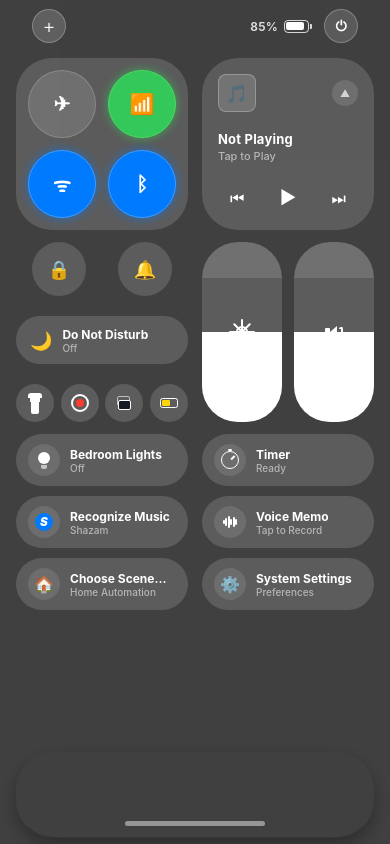
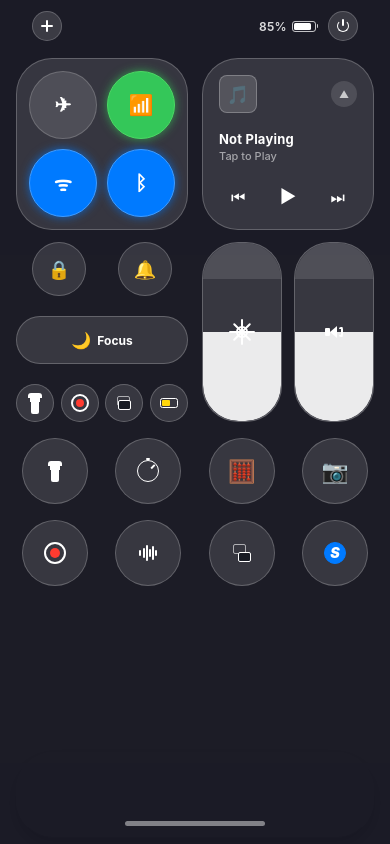
Before and after one commit to mdashfaque-mamdu-au17/launcher, a React Native app: screen / in a window 390 px wide. Both pictures are taken after a click on the element 342 px from the left and 13 px from the top of the page. Built offline with nearby package versions, Linux system fonts and the light colour scheme.

Commit message:
control center progress

```diff
--- a/src/components/ControlCenter/CCStatusBar.tsx
+++ b/src/components/ControlCenter/CCStatusBar.tsx
@@ -24,13 +24,16 @@ export function CCStatusBar({
           LauncherBridge?.triggerHaptic?.('click');
         }}
       >
-        <Text style={styles.plusGlyph}>+</Text>
+        <View style={styles.plusIcon}>
+          <View style={styles.plusHorizontal} />
+          <View style={styles.plusVertical} />
+        </View>
       </TouchableOpacity>
 
       {/* Center: Dynamic Island notch spacing */}
       <View style={styles.dynamicIslandSpacer} />
 
-      {/* Right: Power / Sleep & Battery Indicator */}
+      {/* Right: Battery Indicator + Power button */}
       <View style={styles.headerRight}>
         <View style={styles.batteryPillContainer}>
           <Text style={styles.batteryPercentText}>{`${batteryStatus.level}%`}</Text>
@@ -50,7 +53,10 @@ export function CCStatusBar({
               ]}
             />
             {batteryStatus.isCharging && (
-              <Text style={styles.chargingBolt}>⚡</Text>
+              <View style={styles.chargingBoltContainer}>
+                <View style={styles.boltTop} />
+                <View style={styles.boltBottom} />
+              </View>
             )}
           </View>
           <View style={styles.batteryTip} />
@@ -64,7 +70,11 @@ export function CCStatusBar({
             onClose();
           }}
         >
-          <Text style={styles.powerGlyph}>⏻</Text>
+          {/* Power icon drawn with Views */}
+          <View style={styles.powerIconContainer}>
+            <View style={styles.powerCircle} />
+            <View style={styles.powerLine} />
+          </View>
         </TouchableOpacity>
       </View>
     </View>
@@ -81,20 +91,35 @@ const styles = StyleSheet.create({
     marginBottom: 10,
   },
   circleBtn: {
-    width: 34,
-    height: 34,
-    borderRadius: 17,
-    backgroundColor: 'rgba(255, 255, 255, 0.16)',
+    width: 30,
+    height: 30,
+    borderRadius: 15,
+    backgroundColor: 'rgba(255, 255, 255, 0.14)',
     borderWidth: 0.6,
-    borderColor: 'rgba(255, 255, 255, 0.25)',
+    borderColor: 'rgba(255, 255, 255, 0.2)',
     justifyContent: 'center',
     alignItems: 'center',
   },
-  plusGlyph: {
-    color: '#ffffff',
-    fontSize: 20,
-    fontWeight: '300',
-    lineHeight: 22,
+  // Plus icon built with two crossing bars
+  plusIcon: {
+    width: 14,
+    height: 14,
+    justifyContent: 'center',
+    alignItems: 'center',
+  },
+  plusHorizontal: {
+    position: 'absolute',
+    width: 12,
+    height: 1.5,
+    backgroundColor: '#ffffff',
+    borderRadius: 1,
+  },
+  plusVertical: {
+    position: 'absolute',
+    width: 1.5,
+    height: 12,
+    backgroundColor: '#ffffff',
+    borderRadius: 1,
   },
   dynamicIslandSpacer: {
     flex: 1,
@@ -107,49 +132,90 @@ const styles = StyleSheet.create({
   batteryPillContainer: {
     flexDirection: 'row',
     alignItems: 'center',
-    marginRight: 12,
+    marginRight: 10,
   },
   batteryPercentText: {
     color: 'rgba(255, 255, 255, 0.85)',
     fontSize: 12,
     fontWeight: '600',
-    marginRight: 6,
+    marginRight: 5,
     letterSpacing: 0.2,
   },
   batteryShell: {
-    width: 25,
-    height: 13,
-    borderRadius: 4,
-    borderWidth: 1.2,
-    borderColor: 'rgba(255, 255, 255, 0.8)',
-    padding: 1.2,
+    width: 24,
+    height: 11,
+    borderRadius: 3,
+    borderWidth: 1,
+    borderColor: 'rgba(255, 255, 255, 0.75)',
+    padding: 1,
     justifyContent: 'center',
     position: 'relative',
   },
   batteryLevelFill: {
     height: '100%',
-    borderRadius: 2,
+    borderRadius: 1.5,
   },
   batteryTip: {
-    width: 1.8,
-    height: 5,
-    backgroundColor: 'rgba(255, 255, 255, 0.8)',
+    width: 1.5,
+    height: 4.5,
+    backgroundColor: 'rgba(255, 255, 255, 0.75)',
     borderTopRightRadius: 1,
     borderBottomRightRadius: 1,
-    marginLeft: 1.2,
+    marginLeft: 0.8,
   },
-  chargingBolt: {
+  chargingBoltContainer: {
     position: 'absolute',
     alignSelf: 'center',
-    fontSize: 9,
-    color: '#ffffff',
+    width: 6,
+    height: 8,
+    justifyContent: 'center',
+    alignItems: 'center',
+  },
+  boltTop: {
+    width: 0,
+    height: 0,
+    borderLeftWidth: 3,
+    borderRightWidth: 1,
+    borderBottomWidth: 4,
+    borderLeftColor: 'transparent',
+    borderRightColor: 'transparent',
+    borderBottomColor: '#ffffff',
+  },
+  boltBottom: {
+    width: 0,
+    height: 0,
+    borderLeftWidth: 1,
+    borderRightWidth: 3,
+    borderTopWidth: 4,
+    borderLeftColor: 'transparent',
+    borderRightColor: 'transparent',
+    borderTopColor: '#ffffff',
+    marginTop: -1,
   },
   powerBtn: {
     backgroundColor: 'rgba(255, 255, 255, 0.14)',
   },
-  powerGlyph: {
-    color: '#ffffff',
-    fontSize: 14,
-    fontWeight: '600',
+  // Power icon: circle with a line on top
+  powerIconContainer: {
+    width: 14,
+    height: 14,
+    justifyContent: 'center',
+    alignItems: 'center',
+  },
+  powerCircle: {
+    width: 12,
+    height: 12,
+    borderRadius: 6,
+    borderWidth: 1.5,
+    borderColor: '#ffffff',
+    borderTopColor: 'transparent',
+  },
+  powerLine: {
+    position: 'absolute',
+    top: 0,
+    width: 1.5,
+    height: 7,
+    backgroundColor: '#ffffff',
+    borderRadius: 1,
   },
 });
--- a/src/components/ControlCenter/ConnectivityPlatter.tsx
+++ b/src/components/ControlCenter/ConnectivityPlatter.tsx
@@ -101,9 +101,10 @@ export function ConnectivityPlatter({ size }: ConnectivityPlatterProps) {
 
 const styles = StyleSheet.create({
   platterCard: {
-    backgroundColor: 'rgba(255, 255, 255, 0.15)',
+    backgroundColor: 'rgba(255, 255, 255, 0.12)',
     borderRadius: 36,
-    borderWidth: 0,
+    borderWidth: 0.8,
+    borderColor: 'rgba(255, 255, 255, 0.22)',
     padding: 12,
     justifyContent: 'center',
     alignItems: 'center',
--- a/src/components/ControlCenter/ControlCenterOverlay.tsx
+++ b/src/components/ControlCenter/ControlCenterOverlay.tsx
@@ -309,10 +309,10 @@ const styles = StyleSheet.create({
     zIndex: 99999,
   },
   fullScreenBackdrop: {
-    backgroundColor: 'rgba(0, 0, 0, 0.75)',
+    backgroundColor: 'rgba(10, 10, 20, 0.88)',
   },
   controlCenterCanvas: {
-    backgroundColor: 'transparent',
+    backgroundColor: 'rgba(18, 18, 30, 0.55)',
     paddingHorizontal: 16,
     justifyContent: 'space-between',
   },
--- a/src/components/ControlCenter/LiquidCapsuleSlider.tsx
+++ b/src/components/ControlCenter/LiquidCapsuleSlider.tsx
@@ -126,9 +126,10 @@ export function LiquidCapsuleSlider({
 
 const styles = StyleSheet.create({
   capsuleWrapper: {
-    backgroundColor: 'rgba(255, 255, 255, 0.15)',
+    backgroundColor: 'rgba(255, 255, 255, 0.12)',
     borderRadius: 36,
-    borderWidth: 0,
+    borderWidth: 0.8,
+    borderColor: 'rgba(255, 255, 255, 0.22)',
     overflow: 'hidden',
     position: 'relative',
     justifyContent: 'flex-end',
@@ -139,9 +140,9 @@ const styles = StyleSheet.create({
     left: 0,
     right: 0,
     bottom: 0,
-    backgroundColor: '#ffffff',
-    borderBottomLeftRadius: 28,
-    borderBottomRightRadius: 28,
+    backgroundColor: 'rgba(255, 255, 255, 0.9)',
+    borderBottomLeftRadius: 36,
+    borderBottomRightRadius: 36,
   },
   specularHighlight: {
     position: 'absolute',
--- a/src/components/ControlCenter/MediaPlayerPlatter.tsx
+++ b/src/components/ControlCenter/MediaPlayerPlatter.tsx
@@ -70,9 +70,10 @@ export function MediaPlayerPlatter({
 
 const styles = StyleSheet.create({
   platterCard: {
-    backgroundColor: 'rgba(255, 255, 255, 0.15)',
+    backgroundColor: 'rgba(255, 255, 255, 0.12)',
     borderRadius: 36,
-    borderWidth: 0,
+    borderWidth: 0.8,
+    borderColor: 'rgba(255, 255, 255, 0.22)',
     padding: 16,
     justifyContent: 'space-between',
   },
--- a/src/components/ControlCenter/QuickUtilitiesRow.tsx
+++ b/src/components/ControlCenter/QuickUtilitiesRow.tsx
@@ -75,7 +75,7 @@ export function MiddleControls({
         </TouchableOpacity>
       </View>
 
-      {/* Row 2: Focus / Do Not Disturb Horizontal Pill */}
+      {/* Row 2: Focus Pill (iOS 18 style) */}
       <TouchableOpacity
         style={[
           styles.dndPill,
@@ -88,13 +88,10 @@ export function MiddleControls({
         }}
         activeOpacity={0.75}
       >
-        <Text style={[styles.dndMoon, dndActive && styles.dndMoonActive]}>🌙</Text>
-        <View style={styles.dndTextContainer}>
+        <View style={styles.focusPillContent}>
+          <Text style={[styles.dndMoon, dndActive && styles.dndMoonActive]}>🌙</Text>
           <Text style={[styles.dndTitle, dndActive && styles.dndTitleActive]}>
-            Do Not Disturb
-          </Text>
-          <Text style={[styles.dndSubtitle, dndActive && styles.dndSubtitleActive]}>
-            {dndActive ? 'On' : 'Off'}
+            Focus
           </Text>
         </View>
       </TouchableOpacity>
@@ -161,127 +158,48 @@ interface BottomPillsProps {
 }
 
 export function BottomPillsRow({ twoColWidth, onClose }: BottomPillsProps) {
-  const [lightsActive, setLightsActive] = useState(false);
-  const [timerRunning, setTimerRunning] = useState(false);
+  // We'll use the twoColWidth/2 for column layout or just fixed widths.
+  // The iOS grid usually has 4 columns per row.
+  const gap = 12;
+  const itemSize = 62; // Circular item size
 
   return (
     <View style={styles.bottomPillsWrapper}>
       {/* Row 1 */}
-      <View style={styles.pillRow}>
-        <TouchableOpacity
-          style={[
-            styles.utilityPill,
-            { width: twoColWidth },
-            lightsActive && styles.utilityPillActive,
-          ]}
-          onPress={() => {
-            LauncherBridge?.triggerHaptic?.('click');
-            setLightsActive(!lightsActive);
-          }}
-          activeOpacity={0.75}
-        >
-          <View style={styles.pillIconBox}>
-            <LightbulbIcon active={lightsActive} size={18} />
-          </View>
-          <View style={styles.pillTextBox}>
-            <Text style={styles.pillHeading}>Bedroom Lights</Text>
-            <Text style={styles.pillSubheading}>{lightsActive ? 'On' : 'Off'}</Text>
-          </View>
+      <View style={styles.circularGridRow}>
+        <TouchableOpacity style={styles.gridCircle} activeOpacity={0.7} onPress={() => LauncherBridge?.triggerHaptic?.('click')}>
+          <FlashlightIcon active={false} size={22} />
         </TouchableOpacity>
 
-        <TouchableOpacity
-          style={[
-            styles.utilityPill,
-            { width: twoColWidth },
-            timerRunning && styles.utilityPillOrange,
-          ]}
-          onPress={() => {
-            LauncherBridge?.triggerHaptic?.('click');
-            setTimerRunning(!timerRunning);
-          }}
-          activeOpacity={0.75}
-        >
-          <View style={styles.pillIconBox}>
-            <StopwatchIcon size={18} />
-          </View>
-          <View style={styles.pillTextBox}>
-            <Text style={styles.pillHeading}>Timer</Text>
-            <Text style={styles.pillSubheading}>{timerRunning ? '00:15' : 'Ready'}</Text>
-          </View>
+        <TouchableOpacity style={styles.gridCircle} activeOpacity={0.7} onPress={() => LauncherBridge?.triggerHaptic?.('click')}>
+          <StopwatchIcon size={22} />
+        </TouchableOpacity>
+
+        <TouchableOpacity style={styles.gridCircle} activeOpacity={0.7} onPress={() => { LauncherBridge?.triggerHaptic?.('click'); LauncherBridge?.launchApp('com.android.calculator2'); onClose(); }}>
+          <Text style={styles.emojiIcon}>🧮</Text>
+        </TouchableOpacity>
+
+        <TouchableOpacity style={styles.gridCircle} activeOpacity={0.7} onPress={() => { LauncherBridge?.triggerHaptic?.('click'); LauncherBridge?.launchApp('com.android.camera2'); onClose(); }}>
+          <Text style={styles.emojiIcon}>📷</Text>
         </TouchableOpacity>
       </View>
 
       {/* Row 2 */}
-      <View style={styles.pillRow}>
-        <TouchableOpacity
-          style={[styles.utilityPill, { width: twoColWidth }]}
-          onPress={() => {
-            LauncherBridge?.triggerHaptic?.('click');
-            Alert.alert('Music Recognition', 'Listening for songs via Shazam...');
-          }}
-          activeOpacity={0.75}
-        >
-          <View style={styles.pillIconBox}>
-            <ShazamIcon size={18} />
-          </View>
-          <View style={styles.pillTextBox}>
-            <Text style={styles.pillHeading}>Recognize Music</Text>
-            <Text style={styles.pillSubheading}>Shazam</Text>
-          </View>
+      <View style={styles.circularGridRow}>
+        <TouchableOpacity style={styles.gridCircle} activeOpacity={0.7} onPress={() => LauncherBridge?.triggerHaptic?.('click')}>
+          <ScreenRecordIcon active={false} size={22} />
         </TouchableOpacity>
 
-        <TouchableOpacity
-          style={[styles.utilityPill, { width: twoColWidth }]}
-          onPress={() => {
-            LauncherBridge?.triggerHaptic?.('click');
-            Alert.alert('Voice Memo', 'Opening Voice Recorder...');
-          }}
-          activeOpacity={0.75}
-        >
-          <View style={styles.pillIconBox}>
-            <WaveformIcon size={18} />
-          </View>
-          <View style={styles.pillTextBox}>
-            <Text style={styles.pillHeading}>Voice Memo</Text>
-            <Text style={styles.pillSubheading}>Tap to Record</Text>
-          </View>
-        </TouchableOpacity>
-      </View>
-
-      {/* Row 3 */}
-      <View style={styles.pillRow}>
-        <TouchableOpacity
-          style={[styles.utilityPill, { width: twoColWidth }]}
-          onPress={() => {
-            LauncherBridge?.triggerHaptic?.('click');
-            Alert.alert('Home Scenes', 'Select a smart home preset');
-          }}
-          activeOpacity={0.75}
-        >
-          <View style={styles.pillIconBox}>
-            <Text style={styles.homeEmoji}>🏠</Text>
-          </View>
-          <View style={styles.pillTextBox}>
-            <Text style={styles.pillHeading}>Choose Scene...</Text>
-            <Text style={styles.pillSubheading}>Home Automation</Text>
-          </View>
+        <TouchableOpacity style={styles.gridCircle} activeOpacity={0.7} onPress={() => LauncherBridge?.triggerHaptic?.('click')}>
+          <WaveformIcon size={22} />
         </TouchableOpacity>
 
-        <TouchableOpacity
-          style={[styles.utilityPill, { width: twoColWidth }]}
-          onPress={() => {
-            LauncherBridge?.triggerHaptic?.('click');
-            LauncherBridge?.openDefaultAppsSettings?.();
-          }}
-          activeOpacity={0.75}
-        >
-          <View style={styles.pillIconBox}>
-            <Text style={styles.homeEmoji}>⚙️</Text>
-          </View>
-          <View style={styles.pillTextBox}>
-            <Text style={styles.pillHeading}>System Settings</Text>
-            <Text style={styles.pillSubheading}>Preferences</Text>
-          </View>
+        <TouchableOpacity style={styles.gridCircle} activeOpacity={0.7} onPress={() => LauncherBridge?.triggerHaptic?.('click')}>
+          <ScreenMirrorIcon size={22} />
+        </TouchableOpacity>
+
+        <TouchableOpacity style={styles.gridCircle} activeOpacity={0.7} onPress={() => LauncherBridge?.triggerHaptic?.('click')}>
+          <ShazamIcon size={22} />
         </TouchableOpacity>
       </View>
     </View>
@@ -299,8 +217,9 @@ const styles = StyleSheet.create({
     alignItems: 'center',
   },
   circleCard: {
-    backgroundColor: 'rgba(255, 255, 255, 0.15)',
-    borderWidth: 0,
+    backgroundColor: 'rgba(255, 255, 255, 0.12)',
+    borderWidth: 0.8,
+    borderColor: 'rgba(255, 255, 255, 0.22)',
     justifyContent: 'center',
     alignItems: 'center',
   },
@@ -325,8 +244,9 @@ const styles = StyleSheet.create({
   dndPill: {
     height: 48,
     borderRadius: 24,
-    backgroundColor: 'rgba(255, 255, 255, 0.15)',
-    borderWidth: 0,
+    backgroundColor: 'rgba(255, 255, 255, 0.12)',
+    borderWidth: 0.8,
+    borderColor: 'rgba(255, 255, 255, 0.22)',
     flexDirection: 'row',
     alignItems: 'center',
     paddingHorizontal: 14,
@@ -335,9 +255,15 @@ const styles = StyleSheet.create({
     backgroundColor: '#5856D6',
     borderColor: '#7A79E8',
   },
+  focusPillContent: {
+    flexDirection: 'row',
+    alignItems: 'center',
+    justifyContent: 'center',
+    width: '100%',
+  },
   dndMoon: {
-    fontSize: 18,
-    marginRight: 10,
+    fontSize: 16,
+    marginRight: 6,
   },
   dndMoonActive: {
     color: '#ffffff',
@@ -370,8 +296,9 @@ const styles = StyleSheet.create({
     width: 38,
     height: 38,
     borderRadius: 19,
-    backgroundColor: 'rgba(255, 255, 255, 0.15)',
-    borderWidth: 0,
+    backgroundColor: 'rgba(255, 255, 255, 0.12)',
+    borderWidth: 0.8,
+    borderColor: 'rgba(255, 255, 255, 0.22)',
     justifyContent: 'center',
     alignItems: 'center',
   },
@@ -404,54 +331,26 @@ const styles = StyleSheet.create({
     borderRadius: 1,
   },
   bottomPillsWrapper: {
-    marginTop: 12,
-    gap: 10,
+    marginTop: 16,
+    gap: 16,
+    paddingHorizontal: 6,
   },
-  pillRow: {
+  circularGridRow: {
     flexDirection: 'row',
     justifyContent: 'space-between',
     alignItems: 'center',
   },
-  utilityPill: {
-    height: 52,
-    borderRadius: 26,
-    backgroundColor: 'rgba(255, 255, 255, 0.15)',
-    borderWidth: 0,
-    flexDirection: 'row',
-    alignItems: 'center',
-    paddingHorizontal: 12,
-  },
-  utilityPillActive: {
-    backgroundColor: 'rgba(255, 214, 10, 0.22)',
-    borderColor: '#FFD60A',
-  },
-  utilityPillOrange: {
-    backgroundColor: 'rgba(255, 149, 0, 0.22)',
-    borderColor: '#FF9500',
-  },
-  pillIconBox: {
-    width: 32,
-    height: 32,
-    borderRadius: 16,
-    backgroundColor: 'rgba(255, 255, 255, 0.1)',
+  gridCircle: {
+    width: 66,
+    height: 66,
+    borderRadius: 33,
+    backgroundColor: 'rgba(255, 255, 255, 0.12)',
+    borderWidth: 0.8,
+    borderColor: 'rgba(255, 255, 255, 0.22)',
     justifyContent: 'center',
     alignItems: 'center',
-    marginRight: 10,
   },
-  pillTextBox: {
-    justifyContent: 'center',
-  },
-  pillHeading: {
-    fontSize: 12,
-    fontWeight: '700',
-    color: '#ffffff',
-  },
-  pillSubheading: {
-    fontSize: 10,
-    fontWeight: '500',
-    color: 'rgba(255, 255, 255, 0.55)',
-  },
-  homeEmoji: {
-    fontSize: 16,
+  emojiIcon: {
+    fontSize: 22,
   },
 });
```
